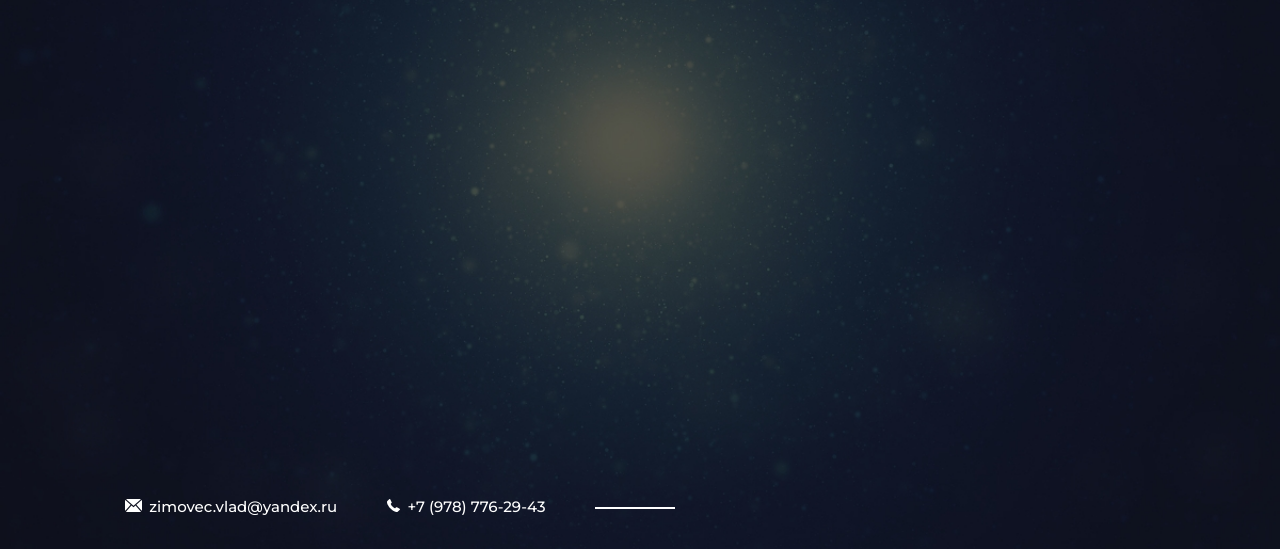
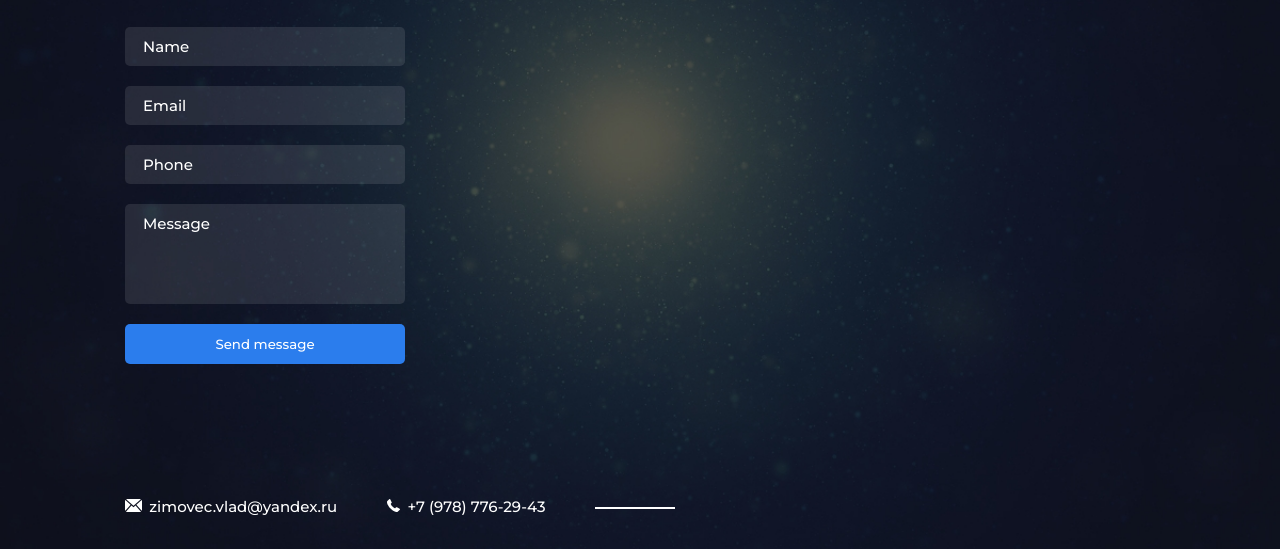
Before and after one commit to Zimovec-Vladislav/my-portfolio-2, a plain HTML site: page contact.html in a window 1280 px wide. Shown: the part 251-800 px from the top of the page. Drawn offline with Linux system fonts and the light colour scheme.

Commit message:
page contact

```diff
--- a/contact.html
+++ b/contact.html
@@ -22,8 +22,8 @@
 
                     <nav class="header-nav">
                         <a href="index.html" class="nav-link">Home</a>
-                        <a href="/" class="nav-link">About me</a>
-                        <a href="contact.html" class="nav-link active">Contacts</a>
+                        <a href="about.html" class="nav-link">About me</a>
+                        <a href="/" class="nav-link active">Contacts</a>
                     </nav>
                 </div>
             </div>
@@ -32,12 +32,30 @@
         <div class="container">
             <main class="content">
                 <div class="content-headers">
+                    <h1 class="title">Write me a <span>message</span></h1>
+                    <p>Many desktop publishing packages and web page editors now use Lorem</p>
+                </div>
+                <form action="/" class="contact-form" method="post">
+                    <div class="form-group">
+                        <input class="form-input" type="text" placeholder="Name">
+                    </div>
 
-                </div>
+                    <div class="form-group">
+                        <input class="form-input" type="email" placeholder="Email">
+                    </div>
 
-                <div class="text">
+                    <div class="form-group">
+                        <input class="form-input" type="tel" placeholder="Phone">
+                    </div>
 
-                </div>
+                    <div class="form-group">
+                        <textarea name="Message" id="" cols="30" rows="10" class="textarea" placeholder="Message"></textarea>
+                    </div>
+
+                    <div class="form-group">
+                        <button class="btn btn-form">Send message</button>
+                    </div>
+                </form>
 
             </main>
         </div>
--- a/styles/style.css
+++ b/styles/style.css
@@ -125,6 +125,50 @@ p {
     margin-bottom: 50px;
 }
 
+.form-group {
+    margin-bottom: 20px;
+}
+
+.form-input,
+.textarea {
+    display: block;
+    width: 100%;
+    padding: 10px 18px;
+
+    font-family: inherit;
+    font-size: 15px;
+    font-weight: 500;
+
+    color: white;
+    background-color: rgba(255, 255, 255, 0.1);
+    border: 0;
+    border-radius: 5px;
+}
+
+.btn-form {
+    width: 100%;
+    border: 0;
+
+    font-family: inherit;
+    cursor: pointer;
+}
+
+.textarea {
+    height: 100px;
+    resize: none;
+}
+
+.form-input::placeholder,
+.textarea::placeholder {
+    opacity: 1;
+    color: white;
+}
+
+.contact-form {
+    width: 100%;
+    max-width: 280px;
+}
+
 .btn {
     display: inline-block;
     font-weight: 500;
```
